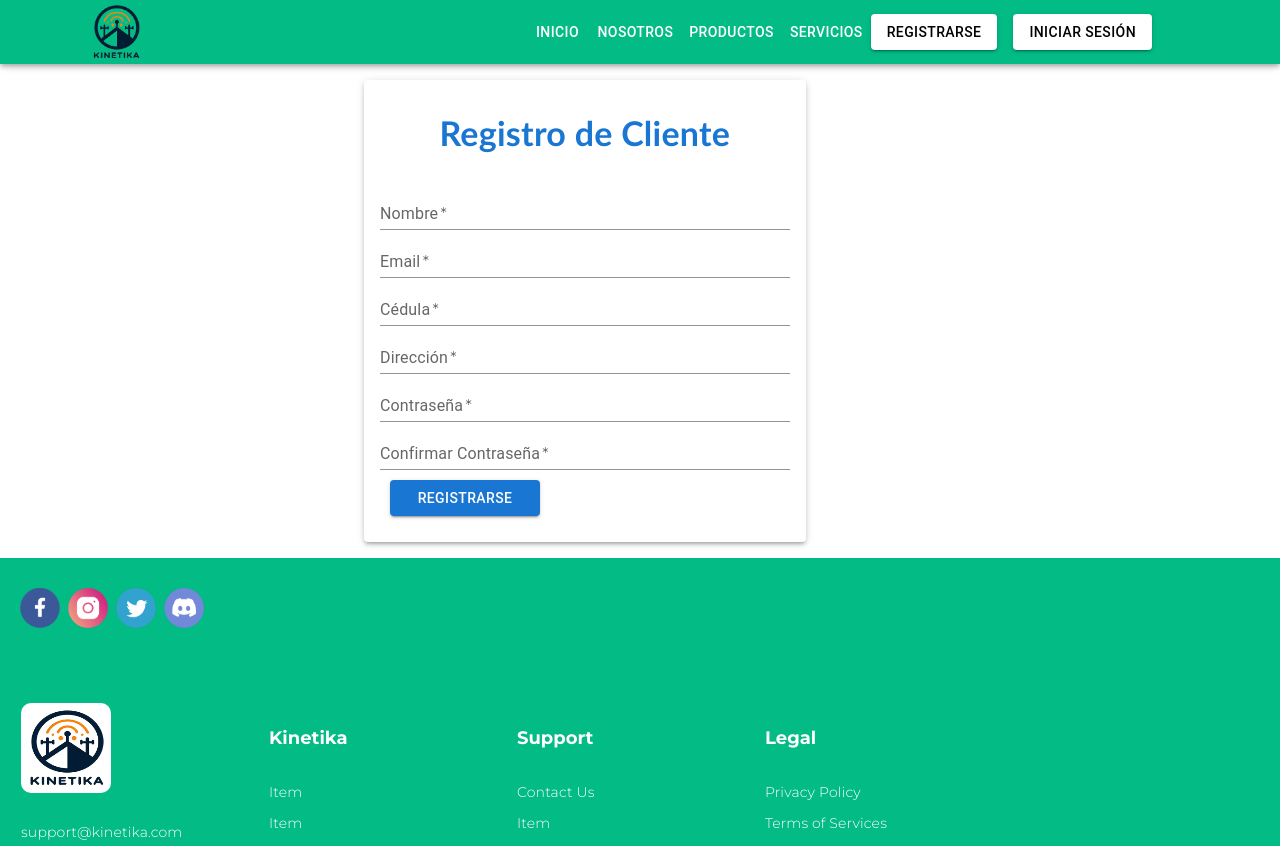
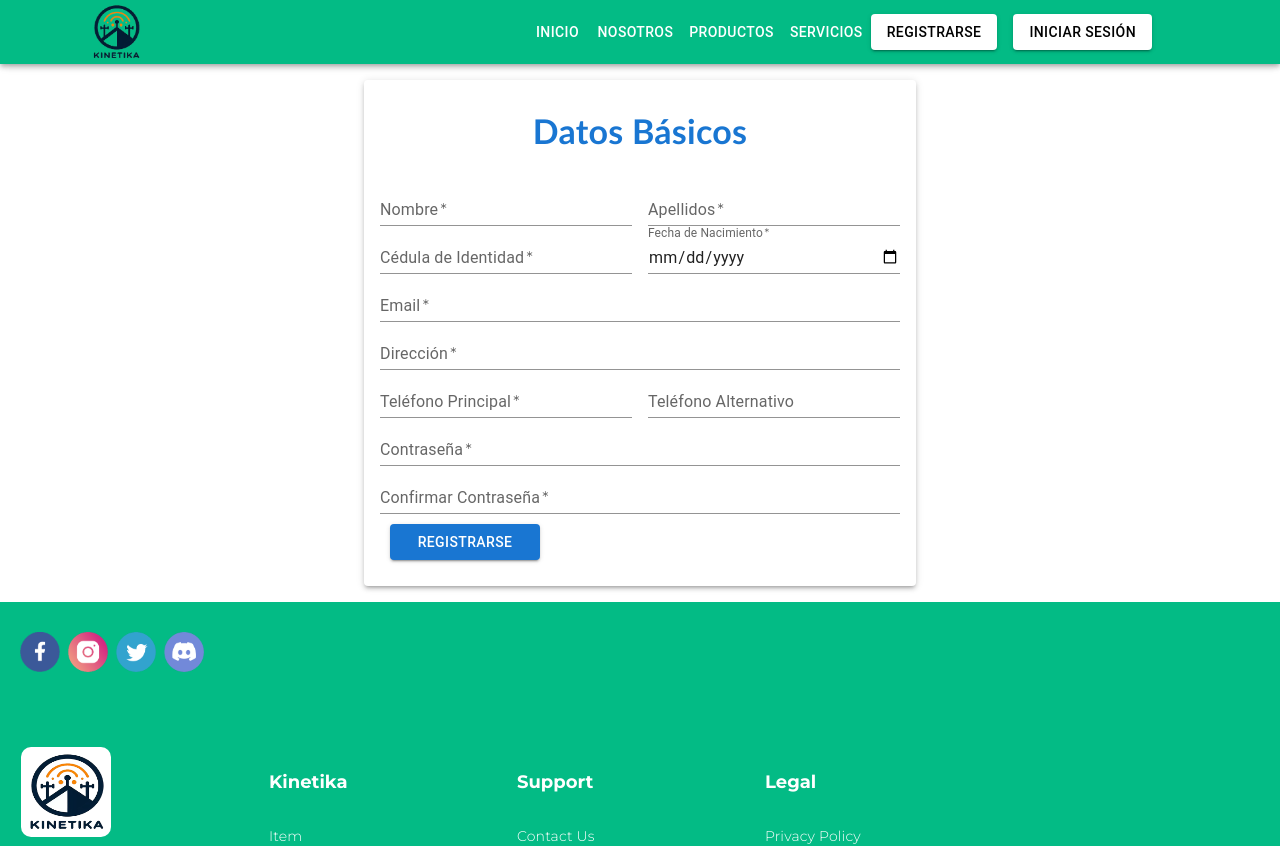
Before and after one commit to yarod159/Proyecto-UCLA, a React (Vite) app in the folder portal-web/: page /registrarse in a window 1280 px wide. Shown: the top 846 px of the page. Built offline with nearby package versions, Linux system fonts and the light colour scheme.

Commit message:
cambios en registrarse

```diff
--- a/portal-web/src/components/responsiveAppBar/ResponsiveAppBar.jsx
+++ b/portal-web/src/components/responsiveAppBar/ResponsiveAppBar.jsx
@@ -43,7 +43,7 @@ function Navbar() {
             variant="contained"
             color="inherit"
             sx={{ backgroundColor: 'white', color: 'black',  mr:  5 }}
-            onClick={() => navigate('/iniciar-sesion')}
+            onClick={() => navigate('/factura')}
           >
             Iniciar sesión
           </Button>
--- /dev/null
+++ b/portal-web/src/pages/Forms/Invoice.jsx
@@ -0,0 +1,47 @@
+import React, { useState } from 'react';
+import { Container, TextField, Button, Typography, Box } from '@mui/material';
+import Navbar from '../../components/responsiveAppBar/ResponsiveAppBar';
+import Footer from '../../components/footer/Footer';
+
+function Invoice() {
+    const [clientName, setClientName] = useState('');
+    const [productDescription, setProductDescription] = useState('');
+    const [quantity, setQuantity] = useState(0);
+    const [unitPrice, setUnitPrice] = useState(0);
+    const [total, setTotal] = useState(0);
+
+    const calculateTotal = () => {
+      const total = quantity * unitPrice;
+      setTotal(total);
+    };
+
+  return (
+    <>
+      <Navbar />
+      <Box component="form" sx={{ '& > :not(style)': { m:  1, width: '25ch' },boxShadow:  3,
+            p:  2,
+            borderRadius:  1,
+            marginTop:  2,
+            marginBottom:  2,  }}>
+      <Typography variant="h4" gutterBottom sx={{
+      color: 'primary.main', // Cambia el color del texto al color primario del tema
+      textAlign: 'center', // Centra el texto horizontalmente
+      fontWeight: 'bold', // Hace el texto en negrita
+      padding: '14px  0', // Añade un padding vertical para darle más espacio
+      fontFamily: 'calibri',
+    }}>
+      Factura
+    </Typography>
+      <TextField label="Nombre del Cliente" value={clientName} onChange={(e) => setClientName(e.target.value)} />
+      <TextField label="Descripción del Producto" value={productDescription} onChange={(e) => setProductDescription(e.target.value)} />
+      <TextField label="Cantidad" type="number" value={quantity} onChange={(e) => setQuantity(e.target.value)} />
+      <TextField label="Precio Unitario" type="number" value={unitPrice} onChange={(e) => setUnitPrice(e.target.value)} />
+      <Button variant="contained" onClick={calculateTotal}>Calcular Total</Button>
+      <Typography variant="h6">Total: ${total.toFixed(2)}</Typography>
+    </Box>
+      <Footer />
+    </>
+  );
+}
+
+export default Invoice;
--- a/portal-web/src/pages/Forms/Register.jsx
+++ b/portal-web/src/pages/Forms/Register.jsx
@@ -1,50 +1,53 @@
 import React, { useState } from 'react';
-import { Container, TextField, Button, Typography, Box } from '@mui/material';
+import { Container, TextField, Button, Typography, Box, Grid } from '@mui/material';
 import Navbar from '../../components/responsiveAppBar/ResponsiveAppBar';
 import Footer from '../../components/footer/Footer';
 
 function Register() {
   const [nombre, setNombre] = useState('');
+  const [apellidos, setApellidos] = useState('');
   const [email, setEmail] = useState('');
   const [password, setPassword] = useState('');
   const [confirmPassword, setConfirmPassword] = useState('');
-  const [cedula, setCedula] = useState(''); // Nuevo estado para la cédula
-  const [direccion, setDireccion] = useState(''); // Nuevo estado para la dirección
+  const [cedula, setCedula] = useState('');
+  const [direccion, setDireccion] = useState('');
+  const [fechaNacimiento, setFechaNacimiento] = useState('');
+  const [telefonoPrincipal, setTelefonoPrincipal] = useState(''); // Nuevo estado para teléfono principal
+  const [telefonoAlternativo, setTelefonoAlternativo] = useState(''); // Nuevo estado para teléfono alternativo
 
   const handleSubmit = (e) => {
     e.preventDefault();
-    // Aquí iría la lógica para manejar el registro, por ejemplo, enviar los datos al servidor
-    console.log({ nombre, email, password, cedula, direccion });
+    console.log({ nombre, apellidos, email, password, cedula, direccion, fechaNacimiento, telefonoPrincipal, telefonoAlternativo });
   };
 
   return (
     <>
       <Navbar />
       <Container maxWidth="sm">
-
         <Box
           component="form"
           onSubmit={handleSubmit}
           noValidate
           autoComplete="off"
           sx={{
-            width: '80%',
-            boxShadow:  3, // Sombra
-            p:  2, // Padding
-            borderRadius:  1, // Bordes redondeados
-            marginTop:  2, // Margen superior
-            marginBottom:  2, // Margen inferior
+            boxShadow:   3,
+            p:   2,
+            borderRadius:   1,
+            marginTop:   2,
+            marginBottom:   2,
           }}
         >
           <Typography variant="h4" gutterBottom sx={{
-      color: 'primary.main', // Cambia el color del texto al color primario del tema
-      textAlign: 'center', // Centra el texto horizontalmente
-      fontWeight: 'bold', // Hace el texto en negrita
-      padding: '16px  0', // Añade un padding vertical para darle más espacio
+            color: 'primary.main',
+            textAlign: 'center',
+            fontWeight: 'bold',
+            padding: '14px   0',
             fontFamily: 'calibri',
           }}>
-      Registro de Cliente
+            Datos Básicos
           </Typography>
+          <Grid container spacing={2}>
+            <Grid item xs={6}>
               <TextField
                 fullWidth
                 margin="10px"
@@ -54,6 +57,47 @@ function Register() {
                 onChange={(e) => setNombre(e.target.value)}
                 required
               />
+            </Grid>
+            <Grid item xs={6}>
+              <TextField
+                fullWidth
+                margin="10px"
+                label="Apellidos"
+                variant="standard"
+                value={apellidos}
+                onChange={(e) => setApellidos(e.target.value)}
+                required
+              />
+            </Grid>
+          </Grid>
+          <Grid container spacing={2}>
+            <Grid item xs={6}>
+              <TextField
+                fullWidth
+                margin="10px"
+                label="Cédula de Identidad"
+                variant="standard"
+                value={cedula}
+                onChange={(e) => setCedula(e.target.value)}
+                required
+              />
+            </Grid>
+            <Grid item xs={6}>
+              <TextField
+                fullWidth
+                margin="10px"
+                label="Fecha de Nacimiento"
+                variant="standard"
+                type="date"
+                value={fechaNacimiento}
+                onChange={(e) => setFechaNacimiento(e.target.value)}
+                required
+                InputLabelProps={{
+                  shrink: true,
+                }}
+              />
+            </Grid>
+          </Grid>
           <TextField
             fullWidth
             margin="10px"
@@ -66,21 +110,35 @@ function Register() {
           <TextField
             fullWidth
             margin="10px"
-            label="Cédula"
-            variant="standard"
-            value={cedula}
-            onChange={(e) => setCedula(e.target.value)}
-            required
-          />
-          <TextField
-            fullWidth
-            margin="10px"
             label="Dirección"
             variant="standard"
             value={direccion}
             onChange={(e) => setDireccion(e.target.value)}
             required
           />
+          <Grid container spacing={2}>
+            <Grid item xs={6}>
+              <TextField
+                fullWidth
+                margin="10px"
+                label="Teléfono Principal"
+                variant="standard"
+                value={telefonoPrincipal}
+                onChange={(e) => setTelefonoPrincipal(e.target.value)}
+                required
+              />
+            </Grid>
+            <Grid item xs={6}>
+              <TextField
+                fullWidth
+                margin="10px"
+                label="Teléfono Alternativo"
+                variant="standard"
+                value={telefonoAlternativo}
+                onChange={(e) => setTelefonoAlternativo(e.target.value)}
+              />
+            </Grid>
+          </Grid>
           <TextField
             fullWidth
             margin="10px"
@@ -101,7 +159,7 @@ function Register() {
             onChange={(e) => setConfirmPassword(e.target.value)}
             required
           />
-          <Button type="submit" variant="contained" color="primary" sx={{ width: 150, margin: "10px"   }}>
+          <Button type="submit" variant="contained" color="primary" sx={{ width:   150, margin: "10px" }}>
             Registrarse
           </Button>
         </Box>
--- a/portal-web/src/routes/AppRoutes.jsx
+++ b/portal-web/src/routes/AppRoutes.jsx
@@ -10,6 +10,7 @@ import ServiceDetail from "../pages/ServiceDetail/ServiceDetail.jsx";
 import We from "../pages/we/Nosotros.jsx";
 import Ecommerce from "../pages/Ecommerce/Ecommerce.jsx";
 import Register from "../pages/Forms/Register.jsx";
+import Invoice from "../pages/Forms/Invoice.jsx";
 
 
 function AppRoutes() {
@@ -25,6 +26,7 @@ function AppRoutes() {
         <Route path="/carrito" element={<Ecommerce />} />
         <Route path="/nosotros" element={<We />} />
         <Route path="/registrarse" element={<Register />} />
+        <Route path="/factura" element={<Invoice />} />
 
       </Routes>
     </BrowserRouter>
```
Lines whose indentation alone changed are shown as unchanged.
